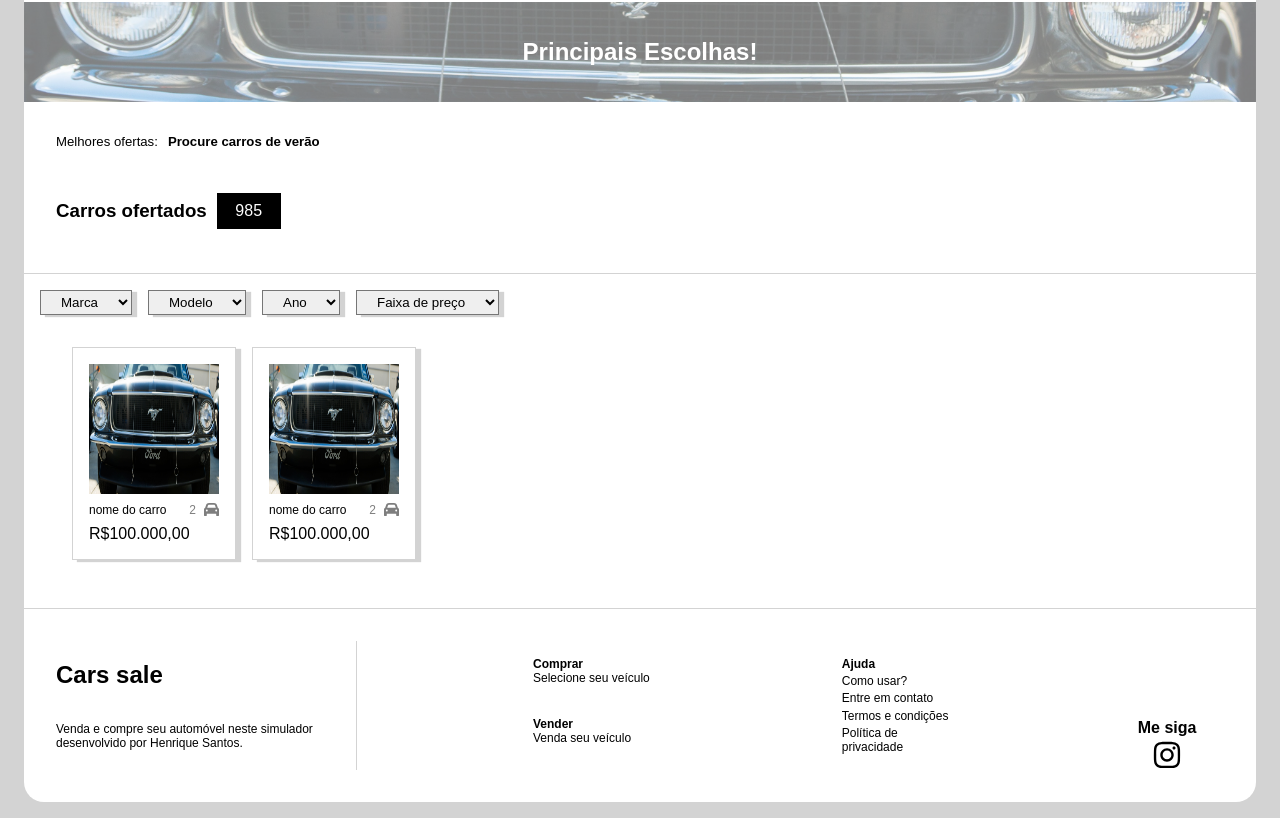
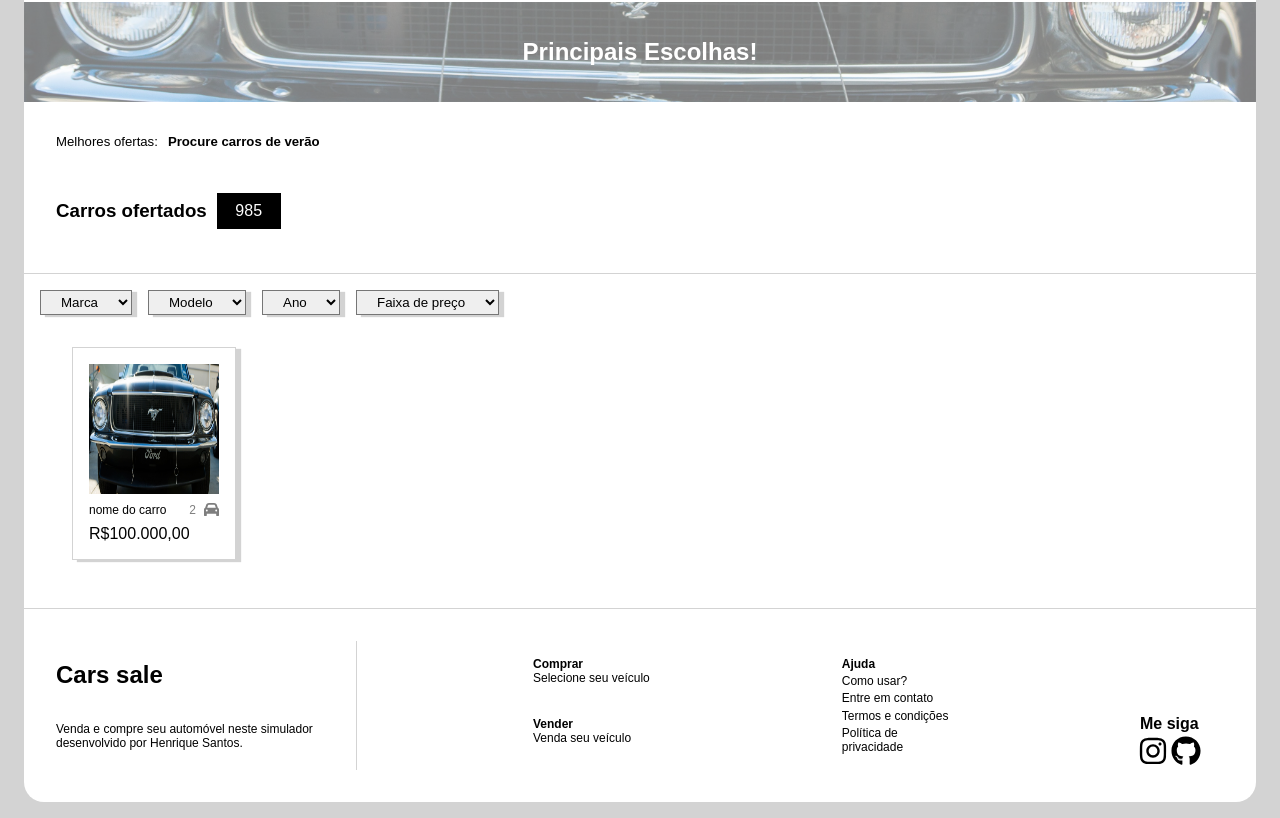
Before and after one commit to Henriquemvds/app-cars-sale, a React (Vite) app: page / in a window 1280 px wide. Shown: the part 204-1022 px from the top of the page. Built offline with nearby package versions, Linux system fonts and the light colour scheme.

Commit message:
feat: adding pagination to screens

```diff
--- a/src/assets/components/Footer.jsx
+++ b/src/assets/components/Footer.jsx
@@ -1,5 +1,7 @@
+import { Link } from "react-router-dom";
 import '../styles/components/Footer.css'
 import iconInstagram from '../icons/instagram.svg'
+import iconGitHub from '../icons/gitHub.svg'
 
 function Footer() {
 
@@ -15,11 +17,15 @@ function Footer() {
             <div className='buyAndSell'>
                 <div className='buy'>
                     <span><b>Comprar</b></span>
-                    <span>Selecione seu veículo</span>
+                    <Link  style={{ textDecoration: 'none', color: '#000'}} to={`/`}>
+                        <span>Selecione seu veículo</span>
+                    </Link>
                 </div>
                 <div className='sell'>
                     <span><b>Vender</b></span>
-                    <span>Venda seu veículo</span>
+                    <Link  style={{ textDecoration: 'none', color: '#000' }} to={`/sell`}>
+                        <span>Venda seu veículo</span>
+                    </Link>
                 </div>
             </div>
 
@@ -33,7 +39,14 @@ function Footer() {
 
             <div className='contact'>
                 <span><b>Me siga</b></span>
-                <img src={iconInstagram} className='iconInstagram'/>
+                <div className='iconsContact'>
+                    <a href="https://www.instagram.com/henrique.mv/">
+                        <img src={iconInstagram} className='iconContact' />
+                    </a>
+                    <a href="https://github.com/DevHenriquecido">
+                        <img src={iconGitHub} className='iconContact' />
+                    </a>
+                </div>
             </div>
 
         </div>
--- a/src/assets/components/HeaderBuy.jsx
+++ b/src/assets/components/HeaderBuy.jsx
@@ -1,3 +1,4 @@
+import { Link } from "react-router-dom";
 import '../styles/components/HeaderBuy.css'
 
 function OptionsNavs() {
@@ -7,17 +8,12 @@ function OptionsNavs() {
             <h4>
                 Detalhes do veículo
             </h4>
-            <div className='linksPages'>
-                <div className='linkSell'>
-                    <button>
-                        Comprar agora
-                    </button>
-                </div>
-                <div className='linkSell'>
+            <div className='linkSell'>
+                <Link style={{ textDecoration: 'none', color: '#000' }} to={`/`}>
                     <button>
                         Ver outros
                     </button>
-                </div>
+                </Link>
             </div>
         </div>
     )
--- a/src/assets/components/HeaderSell.jsx
+++ b/src/assets/components/HeaderSell.jsx
@@ -1,3 +1,4 @@
+import { Link } from "react-router-dom";
 import '../styles/components/HeaderSell.css'
 import iconCar from '../icons/car.svg'
 
@@ -7,10 +8,13 @@ function HeaderSell() {
         <div className='alignHeaderSell'>
             <h2>Venda do automóvel</h2>
             <div className='interactHeaderSell'>
-            <img src={iconCar} className='iconCar' />
-            <span>Ajuda</span>
-            <button>Comprar</button>
-            <img src={iconCar} className='iconCar' />
+                <img src={iconCar} className='iconCar' />
+                <span>Ajuda</span>
+
+                <Link style={{ textDecoration: 'none', color: '#000' }} to={`/`}>
+                    <button>Comprar</button>
+                </Link>
+                <img src={iconCar} className='iconCar' />
             </div>
         </div>
     )
--- a/src/assets/components/TopicsNavs.jsx
+++ b/src/assets/components/TopicsNavs.jsx
@@ -1,3 +1,4 @@
+import { Link } from "react-router-dom";
 import iconCar from '../icons/car.svg'
 import '../styles/components/TopicsNavs.css'
 
@@ -26,9 +27,11 @@ function TopicsNavs() {
             </span>
 
             <div className='linkSell'>
-                <button>
-                    Vender
-                </button>
+                <Link style={{ textDecoration: 'none', color: '#000' }} to={`/sell`}>
+                    <button>
+                        Vender
+                    </button>
+                </Link>
                 <img src={iconCar} className='iconCar' />
             </div>
         </article>
--- a/src/assets/components/VehicleList.jsx
+++ b/src/assets/components/VehicleList.jsx
@@ -1,3 +1,4 @@
+import { Link } from "react-router-dom";
 import iconCar from '../icons/car.svg'
 import carExample from '../images/carWallpaper.jpg'
 import '../styles/components/VehicleList.css'
@@ -22,6 +23,7 @@ function VehicleList() {
             </article>
 
             <figure className='vehicleList'>
+                <Link style={{ textDecoration: 'none', color: '#000' }} to={`/buy`}>
                     <div className='item'>
                         <img src={carExample} className='carExample' />
                         <div className='details'>
@@ -35,19 +37,7 @@ function VehicleList() {
                             R$100.000,00
                         </span>
                     </div>
-                <div className='item'>
-                    <img src={carExample} className='carExample' />
-                    <div className='details'>
-                        <span>nome do carro</span>
-                        <div className='infoBatch'>
-                            <span>2</span>
-                            <img src={iconCar} className='iconCar'></img>
-                        </div>
-                    </div>
-                    <span>
-                        R$100.000,00
-                    </span>
-                </div>
+                </Link>
             </figure>
         </div>
 
--- a/src/assets/styles/components/Footer.css
+++ b/src/assets/styles/components/Footer.css
@@ -57,9 +57,16 @@
     gap: 0.2rem;
 }
 
-.iconInstagram {
+.iconContact {
     width: 30px;
     height: 30px;
+}
+
+.iconsContact {
+    display: flex;
+    flex-direction: row;
+    align-items: center;
+    gap: 0.2rem;
 }
 
 @media screen and (max-width: 992px) {
--- a/src/assets/styles/components/HeaderBuy.css
+++ b/src/assets/styles/components/HeaderBuy.css
@@ -8,9 +8,3 @@
     display: flex;
     width: 100px;
 }
-
-.linksPages {
-    display: flex;
-    flex-direction: row;
-    gap: 2rem;
-}
```
Also changed, not shown: src/assets/icons/gitHub.svg (added), src/index.css (line endings or trailing spaces). Lines whose indentation alone changed are shown as unchanged.
